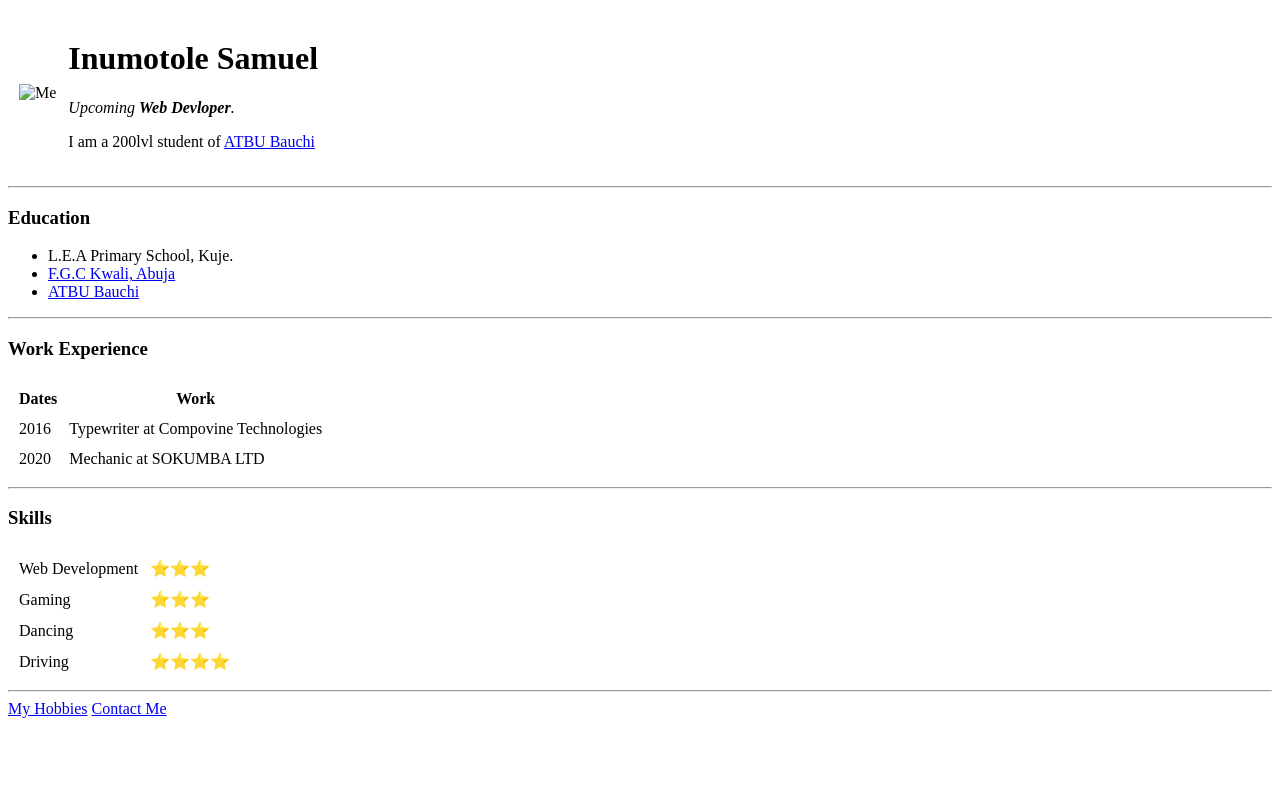
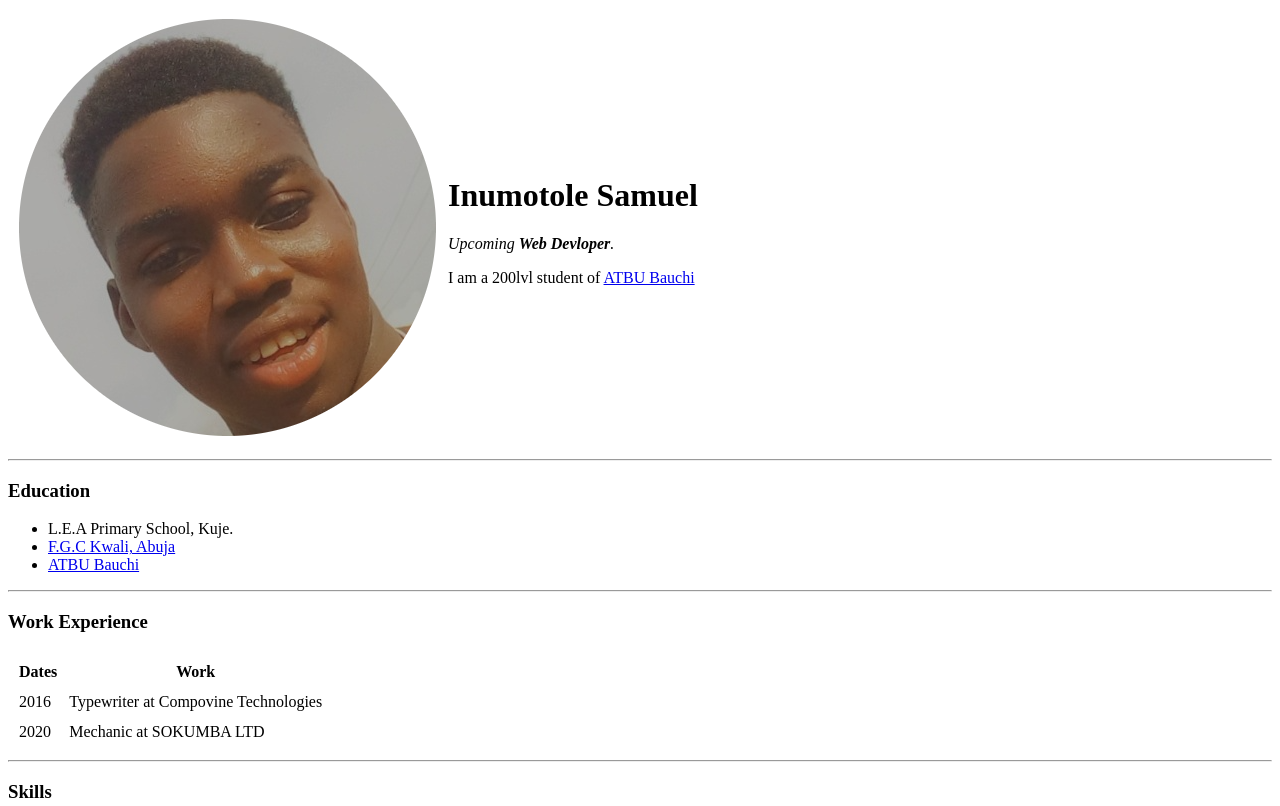
Before and after one commit to SamJay321/cv, a plain HTML site: page index.html in a window 1280 px wide. Shown: the top 806 px of the page. Drawn offline with Linux system fonts and the light colour scheme.

Commit message:
update image

```diff
--- a/index.html
+++ b/index.html
@@ -9,7 +9,7 @@
 <body>
   <table cellspacing="10">
     <tr>
-      <td><img src="download (36).jpg" alt="Me"></td>
+      <td><img src="images/Me.png" alt="Me"></td>
       <td>  <h1>Inumotole Samuel</h1>
         <p><em>Upcoming <strong>Web Devloper</strong>.</em></p>
         <p>I am a 200lvl student of <a href="https://atbu.edu.ng">ATBU Bauchi</a></p></td>
```
